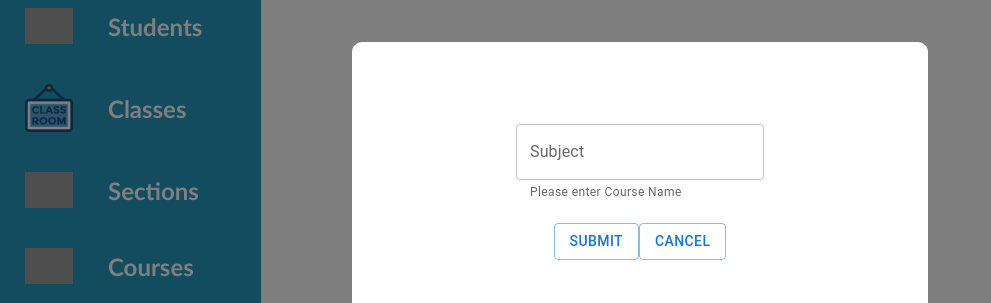
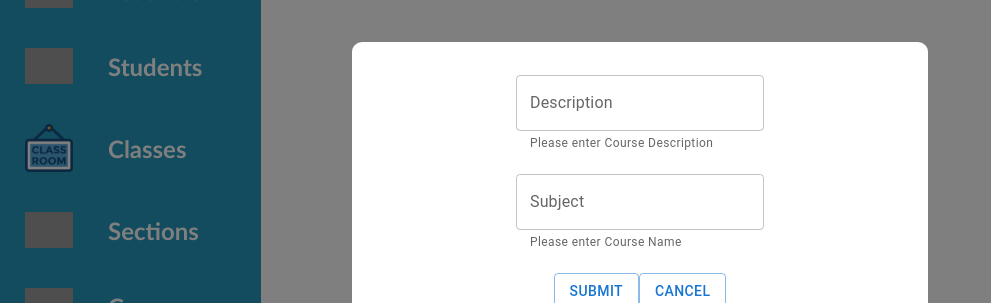
Before and after one commit to BilalSerhal/LMS-project-front-end-, a React (Create React App) app: page /Course in a window 1280 px wide. Both pictures are taken after a click on the button "ADD COURSE". Shown: the part 208-511 px from the top of the page, without its empty margins (0-991 px from the left). Built offline with nearby package versions, Linux system fonts and the light colour scheme; no server answers; grey boxes are pictures that could not be loaded; the HTML template or start-up script is replaced by a standard one.

Commit message:
final edit for course

```diff
--- a/src/App.js
+++ b/src/App.js
@@ -5,27 +5,21 @@ import { Routes ,Route } from 'react-router-dom';
 // import Sections from '../src/pages/sections/sections';
 import { useEffect, useState } from "react";
 import "./App.css";
-import Header from "./components/Header/Header";
-import { Navbar,MenuBar} from "./components/NavBar/Navbar"
+
 import Course from "./components/course";
 
 function App() {
-  const [menubar, setMenuBar] = useState(false);
+
   return (
     <div className="all">
     <Router>
-        <Header/>
-        <div className="app-body">
-        <Navbar setMenuBar={setMenuBar} menuBar={menubar}/>
-        <MenuBar menubar={menubar}/>
-
       <Routes>
         {/* <Route exact path="/" element={<Home/>}/> */}
         {/* <Route path="/levels" element={<Levels/>}/> */}
         <Route path="/Course" element={<Course/>}/>
         {/* <Route path="/sections" element={<Sections/>}/> */}
       </Routes>
-      </div>
+
     </Router>
     </div>
   );
--- a/src/components/NavBar/Navbar.css
+++ b/src/components/NavBar/Navbar.css
@@ -1,6 +1,6 @@
 .container{
     background-color:#2599BD;
-    height: 45rem;
+    height: 50rem;
     display: flex;
     flex-direction: column;
     justify-content: space-around;
--- a/src/components/course.jsx
+++ b/src/components/course.jsx
@@ -2,6 +2,8 @@ import { Button, Card, CardActions, CardContent, Typography,Container, Grid, Mod
 import { Delete  } from "@mui/icons-material";
 import axios from "axios";
 import React, { useEffect, useState } from "react";
+import Header from "../components/Header/Header";
+import { Navbar,MenuBar} from "../components/NavBar/Navbar";
 
 
 
@@ -9,9 +11,10 @@ import React, { useEffect, useState } from "react";
 
 
 function Course() {
-
+  const [menubar, setMenuBar] = useState(false);
   const [course, setCourse] = useState([]);
   const [subject, setSubject] = useState("");
+  const [description, setDescription] = useState("");
   const [showModal,setShowModal] = useState(false);
 
 
@@ -22,6 +25,7 @@ function Course() {
       const data = await response.data;
       console.log(data);
       setCourse(data);
+      // setDescription(data);
     } catch (err) {
       console.log(err);
     }
@@ -33,6 +37,7 @@ function Course() {
     try{
       const response = await axios.delete(`http://localhost:8000/api/course/${id}`);
       setCourse(response.data);
+      // setDescription(response.data);
     }
     catch(error){
       console.log("error ",error)
@@ -44,9 +49,9 @@ function Course() {
 
   const coursePost = async () => {
     try{
-      const response = await axios.post('http://localhost:8000/api/course',{subject});
+      const response = await axios.post('http://localhost:8000/api/course',{subject,description});
       if(response.statusText == "Created") {
-        const newCourse = [...course,subject];
+        const newCourse = [...course,subject,description];
         setCourse(newCourse);
         setShowModal(false);
       };
@@ -73,6 +78,14 @@ function Course() {
 
 
   return (
+    <>
+<div>
+    <Header/>
+    <div className="app-body">
+    <Navbar setMenuBar={setMenuBar} menuBar={menubar}/>
+    <MenuBar menubar={menubar}/>
+
+
 
     <div>
 
@@ -82,27 +95,25 @@ function Course() {
 </Button>
 
 
-      <Grid container spacing={3} style={{ marginTop: "120px" }}>
+      <Grid container spacing={{ xs: 2, md: 3 }} columns={{ xs: 4, sm: 8, md: 12 }}>
         {course && course.map((item, index) => {
 
         return (
-          <Grid item xs={12} md={12} lg={4} key={course.id}>
+          <Grid item   key={course.id}>
 
-<Card key={index} sx={{ maxWidth: 300, backgroundColor: '#2599BD', border: '1px solid #ccc', padding: '16px' }}>
-
-
-
-              <CardContent>
-                <Typography  sx={{ color: 'white' }} gutterBottom variant="h5" component="div">
+<Card key={index} sx={{ width: "300px", height: "30px", minHeight: "200px", backgroundColor: 'white', border: '1px solid #ccc', marginTop:'120px', padding: '16px'}}>
+  <CardContent >
+    <Typography sx={{ color: '#2599BD' , maxHeight:'35px'}} alignSelf="center" gutterBottom variant="h5" component="div">
       {item.subject}
     </Typography>
-                <Typography  sx={{ color: 'white' }} variant="body2" color="text.secondary">
-                  Tap to enter course details
+    <Typography sx={{ color: '#2599BD' , maxHeight:'35px',overflow :'hidden' }} variant="body2" color="text.secondary">
+      {item.description}
     </Typography>
   </CardContent>
   <CardActions>
-                {/* <Button sx={{ color: 'white' }} size="small">Edit</Button> */}
-                <Button  variant="outlined" startIcon={<Delete />} sx={{ color: 'white' }} size="small" value={item.id} onClick={(event) => courseDelete(event.target.value)}>Delete</Button>
+  {/* style={{position:'fixed',
+    marginTop:'15vh' }}  */}
+    <Button variant="outlined" startIcon={<Delete />} sx={{ color: '#2599BD' }} size="small" value={item.id} style={{marginTop:'30px'}} onClick={(event) => courseDelete(event.target.value)}>Delete</Button>
   </CardActions>
 </Card>
           </Grid>)
@@ -125,7 +136,16 @@ function Course() {
 >
 <form style={{backgroundColor : "white",width : "45%",height : "30%", minHeight : 300, display : "flex",justifyContent : "center", alignItems : "center",gap : 20,borderRadius : 10 , flexDirection:"column" ,textAlign:"center"}} id="post-form">
 
-<div className="placeholder">
+<div className="placeholder-description">
+  <TextField
+  helperText="Please enter Course Description "
+  id="demo-helper-text-misaligned"
+  label="Description"
+  onChange={(e)=>setDescription(e.target.value)}/>
+  </div>
+
+
+<div className="placeholder-subject">
   <TextField
   helperText="Please enter Course Name "
   id="demo-helper-text-misaligned"
@@ -142,6 +162,9 @@ function Course() {
 </form>
 </Modal>
     </div>
+    </div>
+    </div>
+    </>
 
 // className="form-btns" style={{display :"flex", flexDirection:"column" , justifyContent:"space-between" }}
   );
```
Lines whose indentation alone changed are shown as unchanged.
